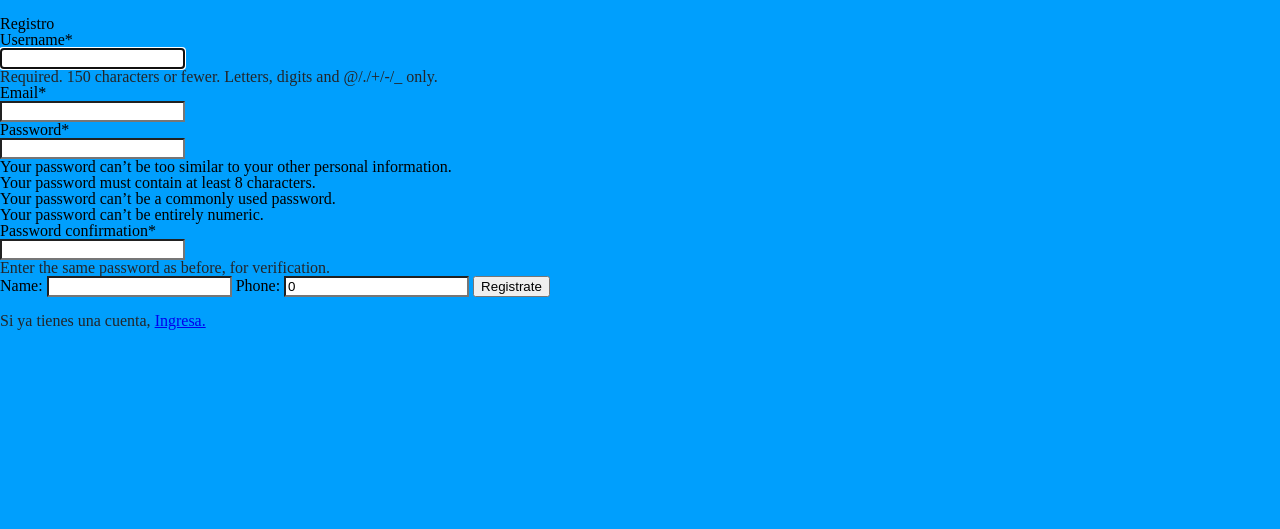
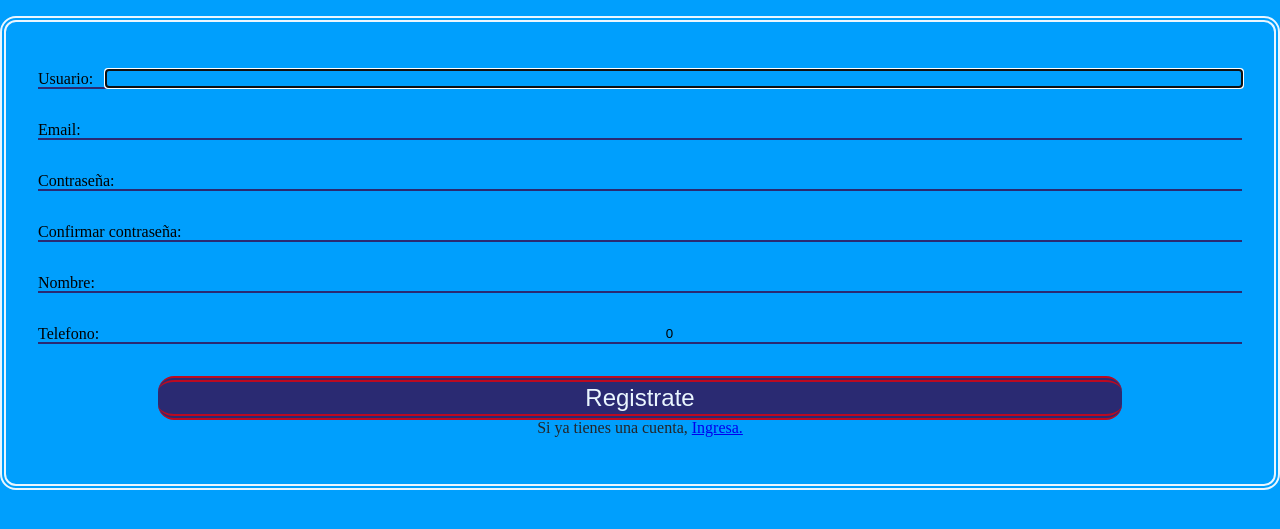
Before and after one commit to JorgeSaicoski/restaurantmanager, a Django app: page /account/register/ in a window 1280 px wide. Shown: the part 96-625 px from the top of the page. Run offline with Django 4.2, Linux system fonts and the light colour scheme; some libraries are stand-ins or nearby versions.

Commit message:
register form imporved

```diff
--- a/accounts/forms.py
+++ b/accounts/forms.py
@@ -17,12 +17,22 @@ class NewUserForm(UserCreationForm):
         if commit:
             user.save()
         return user
+    def __init__(self, *args, **kwargs):
+        super(NewUserForm, self).__init__(*args, **kwargs)
+        for visible in self.visible_fields():
+            visible.field.widget.attrs['class'] = 'form-section-input'
 
 
 class NewCustomerForm(forms.ModelForm):
     class Meta:
         model = Customer
         fields = ("name", "phone")
+
+
+    def __init__(self, *args, **kwargs):
+        super(NewCustomerForm, self).__init__(*args, **kwargs)
+        for visible in self.visible_fields():
+            visible.field.widget.attrs['class'] = 'form-section-input'
 
 
 class LoginForm(forms.Form):
--- a/accounts/templates/accounts/register.html
+++ b/accounts/templates/accounts/register.html
@@ -6,15 +6,43 @@
 
 <!--Register-->
 <div class="container">
-	<h1>Registro</h1>
-	<form method="POST">
+	<form method="POST" class="form">
 		{% csrf_token %}
-		{{ register_form|crispy }}
-		{{ form_customer }}
-		<button class="btn btn-primary" type="submit">Registrate</button>
+		<div class="form-section">
+			<label class="form-section-label" for="username">Usuario:</label>
+			{{ register_form.username }}
+		</div>
+		<div class="form-section">
+			<label class="form-section-label" for="email">Email:</label>
+			{{ register_form.email }}
+		</div>
+		<div class="form-section">
+			<label class="form-section-label" for="password1">Contraseña:</label>
+			{{ register_form.password1 }}
+		</div>
+		<div class="form-section">
+			<label class="form-section-label" for="password2">Confirmar contraseña:</label>
+			{{ register_form.password2 }}
+		</div>
+		<div class="form-section">
+			<label class="form-section-label" for="name">Nombre:</label>
+			{{ form_customer.name }}
+		</div>
+		<div class="form-section">
+			<label class="form-section-label" for="phone">Telefono:</label>
+			{{ form_customer.phone }}
+		</div>
+
+
+
+
+
+		<div class="form-section-button">
+			<button class="form-button" type="submit">Registrate</button>
+			<p class="text-center">Si ya tienes una cuenta, <a href="{% url 'login'%}">Ingresa.</a></p>
+		</div>
 	</form>
-	<br>
-	<p class="text-center">Si ya tienes una cuenta, <a href="{% url 'login'%}">Ingresa.</a></p>
+
 </div>
 
 {% endblock %}
--- a/static/css/main.css
+++ b/static/css/main.css
@@ -439,14 +439,6 @@ body {
     display: flex;
     justify-content: center; }
 
-#customer-form {
-  border: 6px double #EAF6FF;
-  border-radius: 2vh;
-  display: flex;
-  flex-direction: column;
-  justify-content: space-between;
-  padding: 2.5vw; }
-
 #container-customer {
   height: 80vh;
   align-items: center;
@@ -455,13 +447,18 @@ body {
   justify-content: space-around; }
 
 .form {
-  width: 100%; }
+  border: 6px double #EAF6FF;
+  border-radius: 2vh;
+  display: flex;
+  flex-direction: column;
+  justify-content: space-between;
+  padding: 2.5vw; }
   .form-section, .form-section-button {
     display: flex;
     flex-direction: row;
     justify-content: space-between;
     align-items: center;
-    margin-bottom: 2vh;
+    margin: 2vh 0;
     border-bottom: 2px solid #2A2A72;
     width: 100%; }
     .form-section-input {
@@ -470,11 +467,16 @@ body {
       border: none;
       margin-left: 1vw;
       text-align: center; }
+      .form-section-input:hover {
+        background-color: #EAF6FF; }
     .form-section-button {
       border: none;
-      justify-content: center; }
+      align-self: center;
+      justify-content: center;
+      flex-wrap: wrap;
+      width: 80%; }
   .form-button {
-    width: 80%;
+    width: 100%;
     padding: 2px;
     border: 6px double #BB0A21;
     border-style: double none;
--- a/static/js/customer.js
+++ b/static/js/customer.js
@@ -15,7 +15,7 @@ function updateFormInfo(){
 }
 
 
-let form = document.getElementById('form-section-input')
+let form = document.getElementById('customer-form')
 /*submit funcionality*/
 form.addEventListener('submit', function(e){
   e.preventDefault()
--- a/static/scss/_accounts.scss
+++ b/static/scss/_accounts.scss
@@ -1,11 +1,3 @@
-#customer-form{
-  border: $border-big double $select-color;
-  border-radius: $rounded-soft;
-  display: flex;
-  flex-direction: column;
-  justify-content: space-between;
-  padding: $padding-default;
-}
 #container-customer{
   height: 80vh;
   align-items: center;
@@ -14,13 +6,18 @@
   justify-content: space-around;
 }
 .form{
-  width: 100%;
+  border: $border-big double $select-color;
+  border-radius: $rounded-soft;
+  display: flex;
+  flex-direction: column;
+  justify-content: space-between;
+  padding: $padding-default;
   &-section{
     display: flex;
     flex-direction: row;
     justify-content: space-between;
     align-items: center;
-    margin-bottom: $margin-default;
+    margin: $margin-default 0;
     border-bottom: $border-default solid $dark-color;
     width: 100%;
     &-input{
@@ -29,15 +26,21 @@
       border: none;
       margin-left: $margin-small;
       text-align: center;
+      &:hover{
+        background-color: $select-color;
+      }
     }
     &-button{
       @extend .form-section;
       border: none;
+      align-self: center;
       justify-content: center;
+      flex-wrap: wrap;
+      width: 80%;
     }
   }
   &-button{
-    width: 80%;
+    width: 100%;
     padding: $padding-small;
     border: $border-big double $alert-color;
     border-style: double none;
```
Also changed, not shown: 1 other file.
